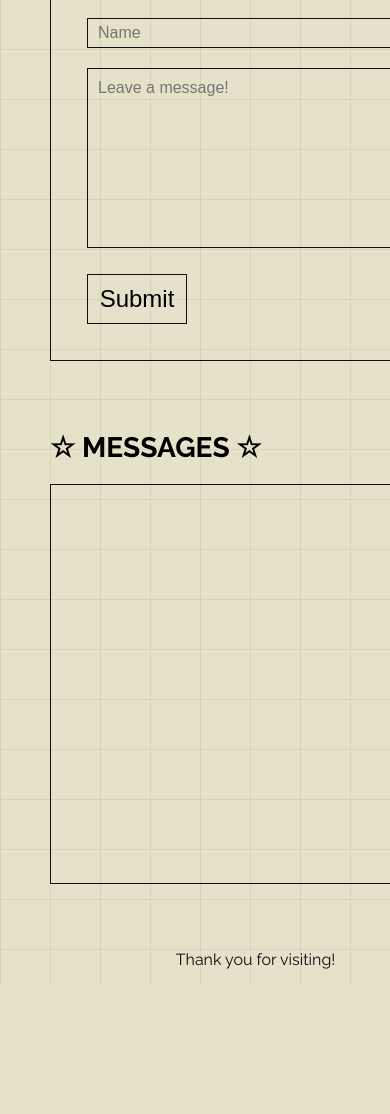
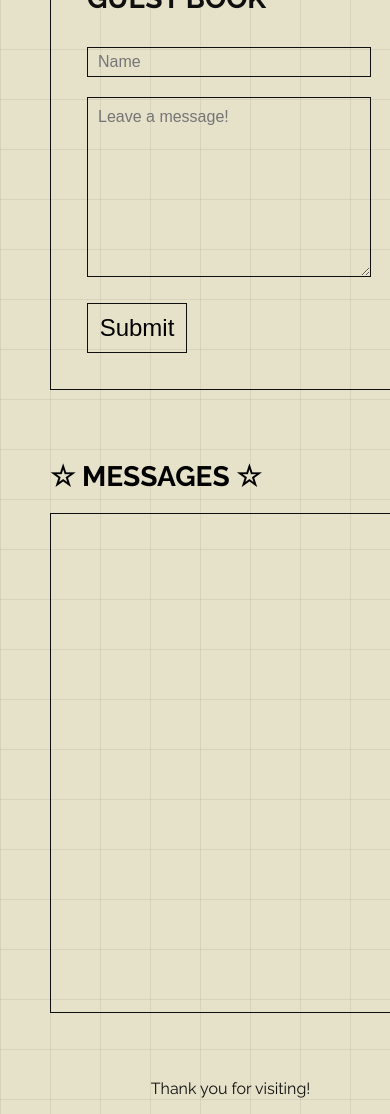
Before and after one commit to sumi-devs/portfolio, a plain HTML site: page public/contact.html in a window 390 px wide. Shown: the part 801-1915 px from the top of the page. Before the commit the page ends 1786 px from the top, so only its background shows below. Drawn offline with Linux system fonts and the light colour scheme; no server answers.

Commit message:
Update contact.css

```diff
--- a/public/contact.css
+++ b/public/contact.css
@@ -7,6 +7,7 @@
 }
 
 body {
+    overflow-x: hidden;
     display: grid;
     height: 100%;
     width: 100%;
@@ -145,6 +146,7 @@ nav a {
 
 .text,
 .guest {
+    word-wrap: break-word;
     flex: 1 1;
     background: transparent;
     color: #0f0f0f;
@@ -194,11 +196,11 @@ nav a {
     font-size: x-large;
     padding: 1.5em;
     border: 1px solid #0f0f0f;
-    width: 93vw;
+    width: 100%;
     height: 500px;
     overflow-y: scroll;
     overflow-x: auto;
-    max-height: 400px;
+    max-height: 500px;
     margin-top: 20px;
 }
 
@@ -265,10 +267,21 @@ footer {
     .contact {
         flex-direction: column;
     }
+}
 
-    .text,
-    .guest {
-        width: 100%;
-        height: auto;
+@media (max-width: 500px) {
+    #messages {
+        width: 85%;
+    }
+    .contact {
+        width: 70%;
+    }
+
+    .grid-container {
+        margin-right: 100px;
+    }
+
+    footer p {
+        margin-right: 50px;
     }
 }
```
